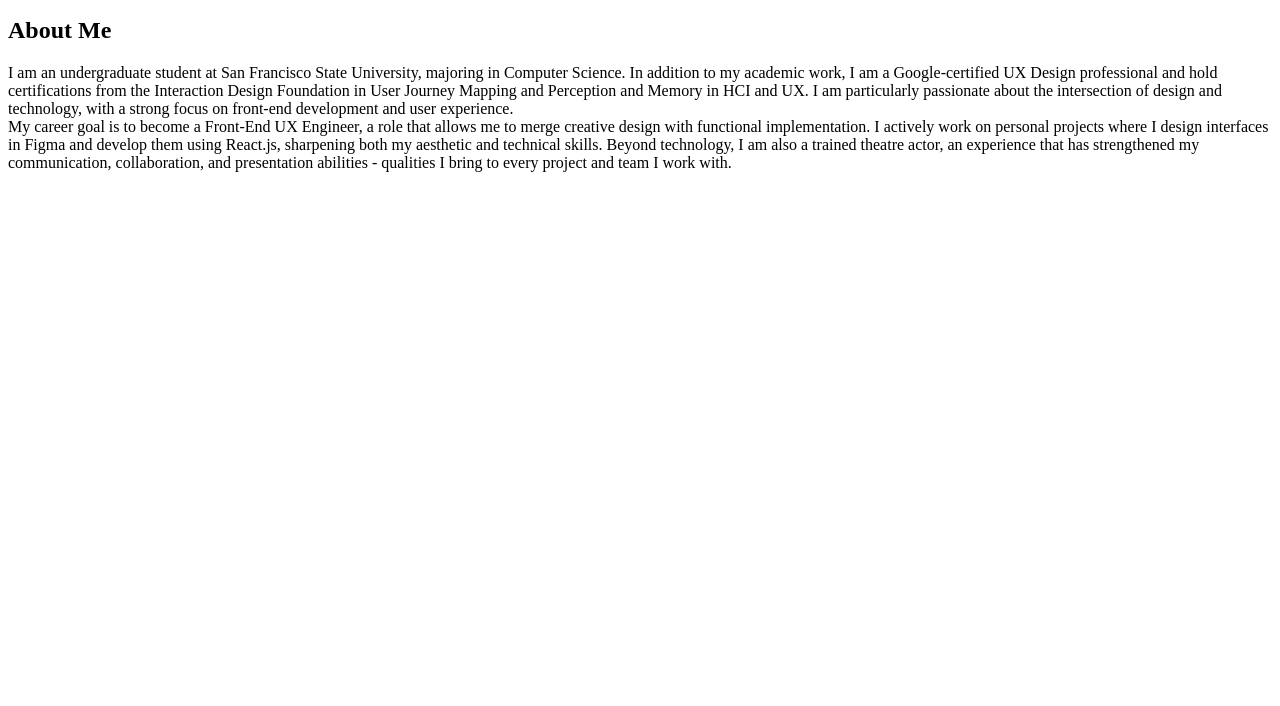
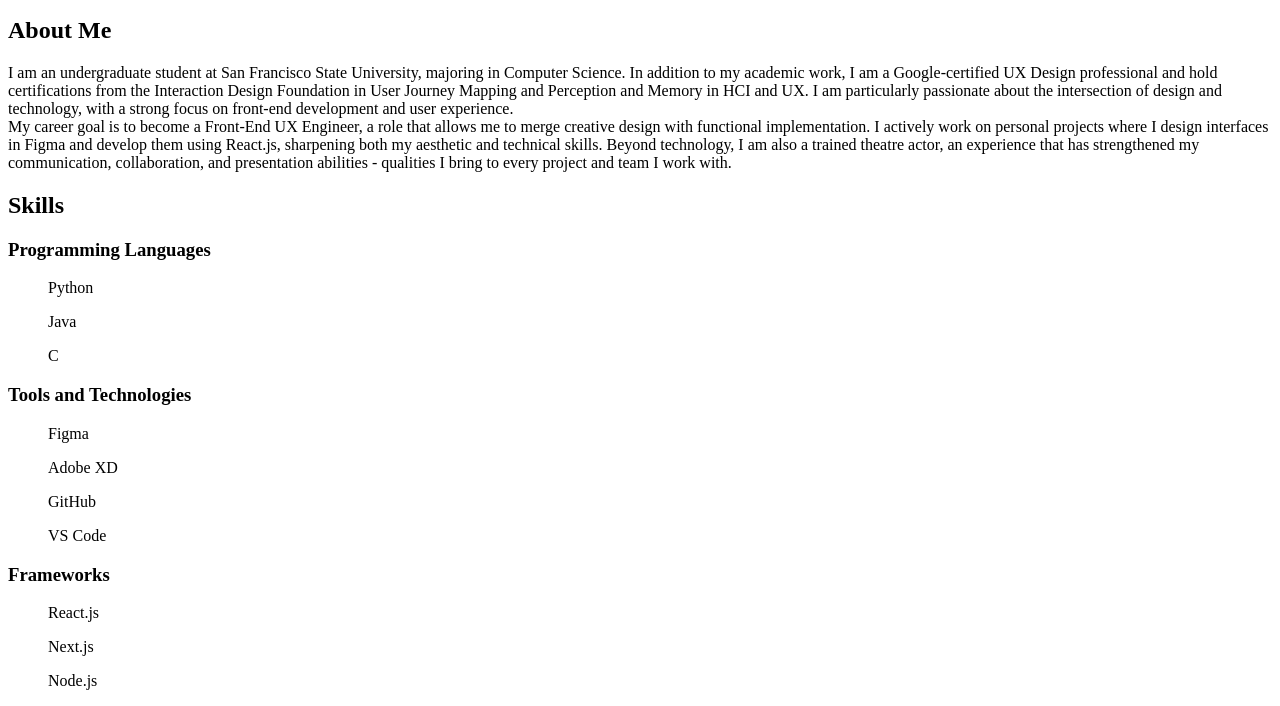
Before and after one commit to haider2shah/CSC317, a plain HTML site: page assignments/2/index.html in a window 1280 px wide. Shown: the part 204-910 px from the top of the page. Before the commit the page ends 800 px from the top, so only its background shows below. Drawn offline with Linux system fonts and the light colour scheme.

Commit message:
Add skills section with technical competencies.

```diff
--- a/assignments/2/index.html
+++ b/assignments/2/index.html
@@ -30,5 +30,27 @@
         </p>
 
     </section>
+
+    <section class="Skills">
+        <h2>
+            Skills
+        </h2>
+
+        <h3> Programming Languages </h3>
+                <list>
+                    <ul> Python </ul>
+                    <ul> Java </ul>
+                    <ul> C </ul>
+                </list>
+        <h3> Tools and Technologies </h3>
+                    <ul> Figma </ul>
+                    <ul> Adobe XD </ul>
+                    <ul> GitHub </ul>
+                    <ul> VS Code </ul>
+        <h3> Frameworks </h3>
+                    <ul> React.js </ul>
+                    <ul> Next.js </ul>
+                    <ul> Node.js </ul>
+    </section>
 </body>
 </html>
```
